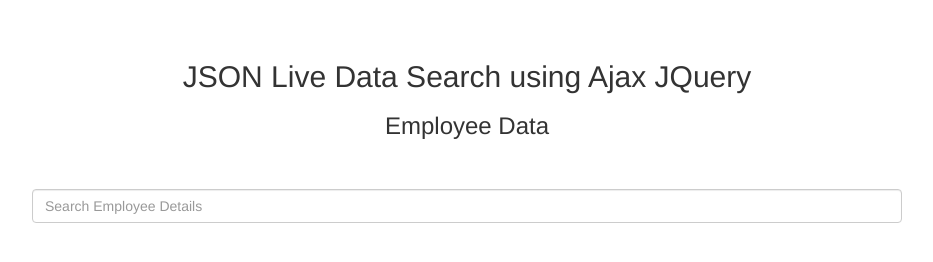
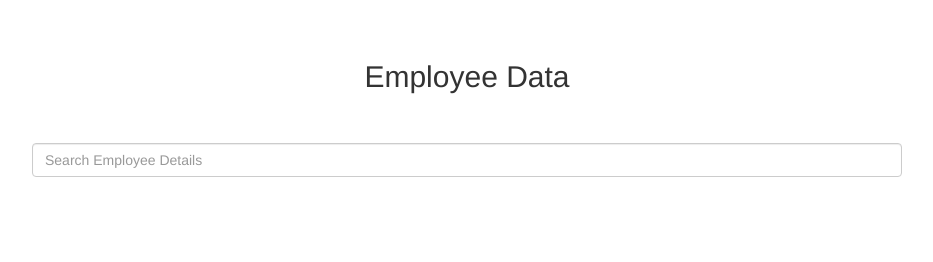
Before and after one commit to AniYeghikyan/JsTaks, a plain HTML site: page index.html in a window 1280 px wide. Shown: the whole page, without its empty margins (173-1106 px from the left). Drawn offline with nearby package versions, Linux system fonts and the light colour scheme; no server answers.

Commit message:
first commit

```diff
--- a/index.html
+++ b/index.html
@@ -2,7 +2,7 @@
 <html>
 
 <head>
-    <title>Webslesson Tutorial | Search HTML Table Data by using JQuery</title>
+    <title>JsTask</title>
     <script src='app.js'></script>
     <script src="https://ajax.googleapis.com/ajax/libs/jquery/3.1.0/jquery.min.js"></script>
     <link rel="stylesheet" href="https://maxcdn.bootstrapcdn.com/bootstrap/3.3.6/css/bootstrap.min.css" />
@@ -35,8 +35,7 @@
 <body>
     <br /><br />
     <div class="container" style="width:900px;">
-        <h2 align="center">JSON Live Data Search using Ajax JQuery</h2>
-        <h3 align="center">Employee Data</h3>
+        <h2 align="center">Employee Data</h2>
         <br /><br />
         <div align="center">
             <input type="text" name="search" id="search" placeholder="Search Employee Details" class="form-control" />
```
